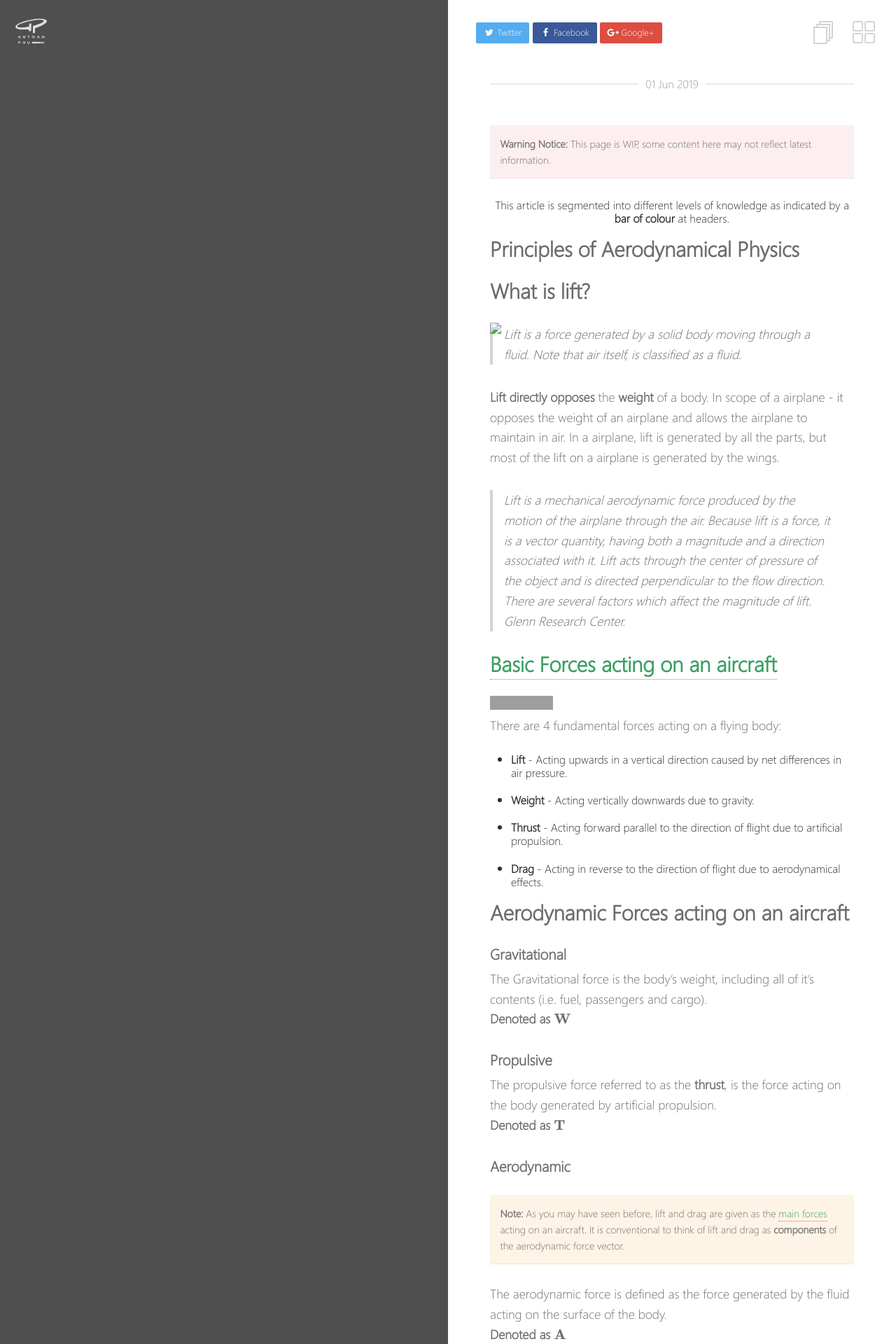
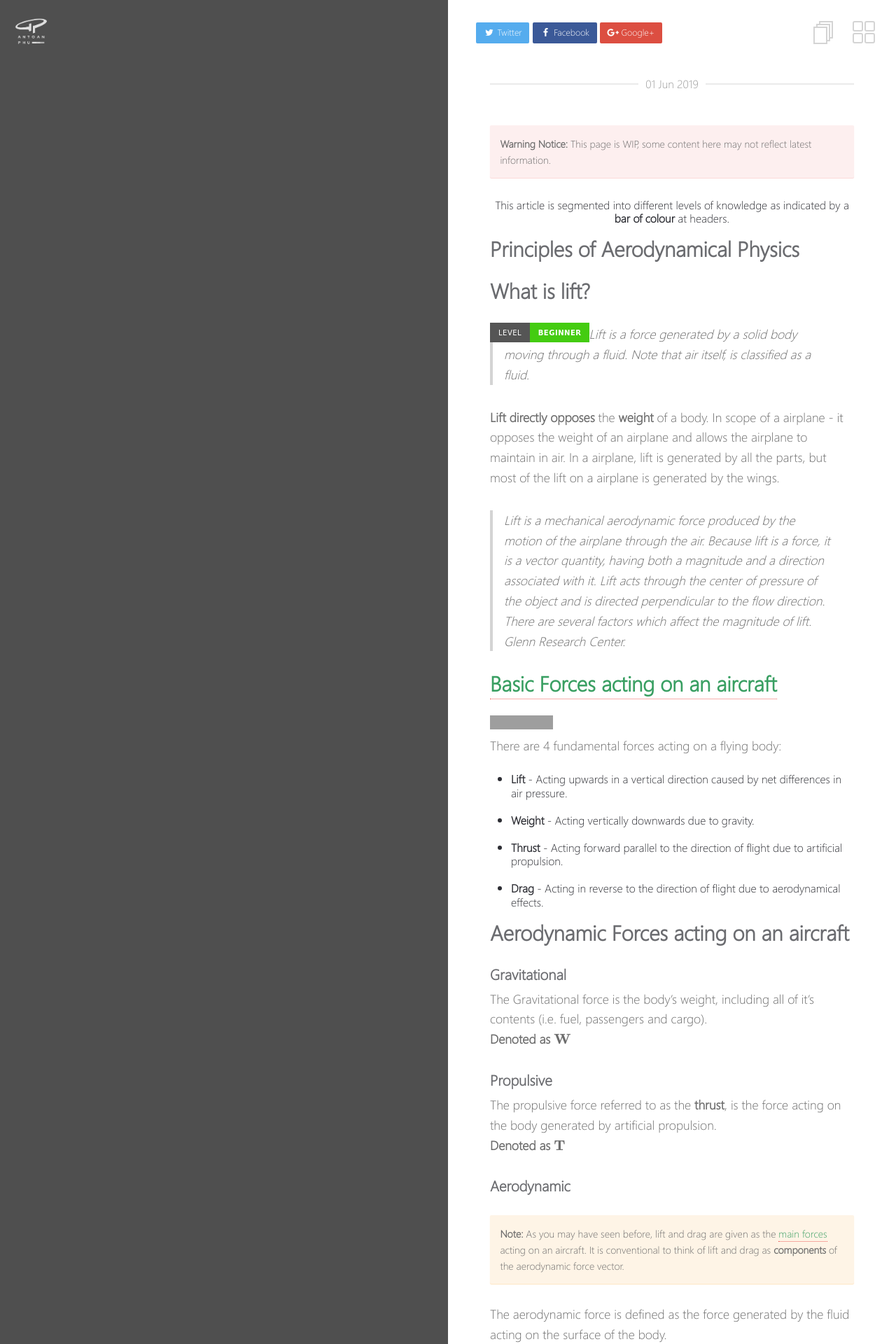
Before and after one commit to EXYZED/AerodynamicalCollective, a Jekyll site: the page built from _posts/2019-06-01-Aerodynamic-Physics.md, in a window 1280 px wide. Shown: the top 1920 px of the page at 70% size. Built offline with Jekyll 4.4.1, drawn with Linux system fonts in a browser that asks for light colours; formulas are drawn with MathJax 3; grey boxes are pictures that could not be loaded.

Commit message:
Update 2019-06-01-Aerodynamic-Physics.md

```diff
--- a/_posts/2019-06-01-Aerodynamic-Physics.md
+++ b/_posts/2019-06-01-Aerodynamic-Physics.md
@@ -23,7 +23,7 @@ Principles of Aerodynamical Physics
 ---
 ## What is lift?
 
-<img align="left" src="/images/Beginner.svg">
+<img align="left" src="/images/Difficulty/Beginner.svg">
 
 > Lift is a force generated by a solid body moving through a fluid.
 Note that air itself, is classified as a fluid.
```
